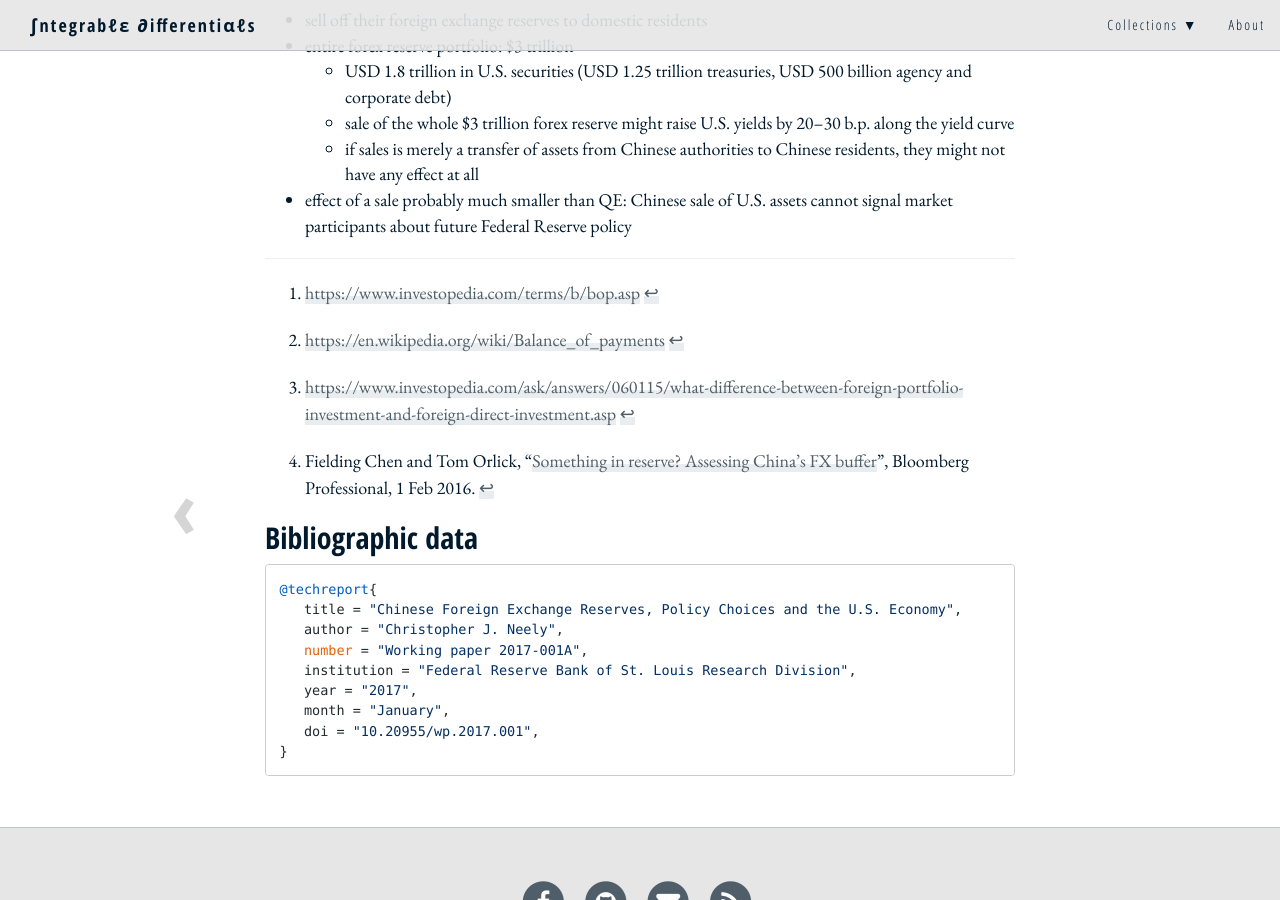
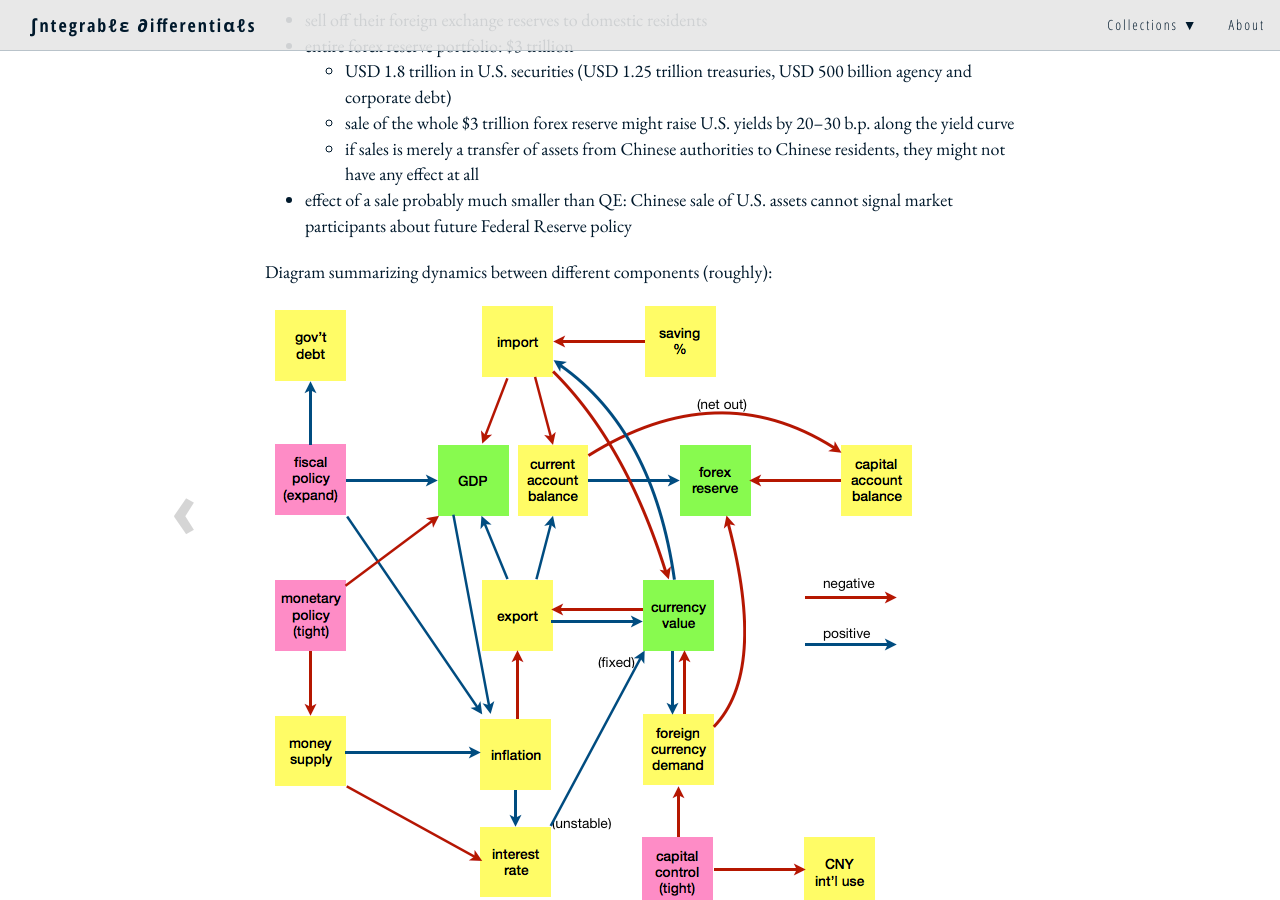
Before and after one commit to righthandabacus/righthandabacus.github.io, a Jekyll site: the page built from _posts/2018-04-20-n17-chinareserve.markdown, in a window 1280 px wide and 900 px high, scrolled down 3744 px. Built offline with Jekyll 4.4.1, drawn with Linux system fonts in a browser that asks for light colours; nearby versions of some CDN libraries; some web fonts are replaced; comment, search, counter and statistics services are not loaded.

Commit message:
Add pic to post

```diff
--- a/_posts/2018-04-20-n17-chinareserve.markdown
+++ b/_posts/2018-04-20-n17-chinareserve.markdown
@@ -168,4 +168,8 @@ Defer a decision and continue to sell off reserves
   - effect of a sale probably much smaller than QE: Chinese sale of
     U.S. assets cannot signal market participants about future Federal Reserve policy
 
+Diagram summarizing dynamics between different components (roughly):
+
+![](/img/chinareserve.png)
+
 -----
```
Also changed, not shown: img/chinareserve.png (added).
